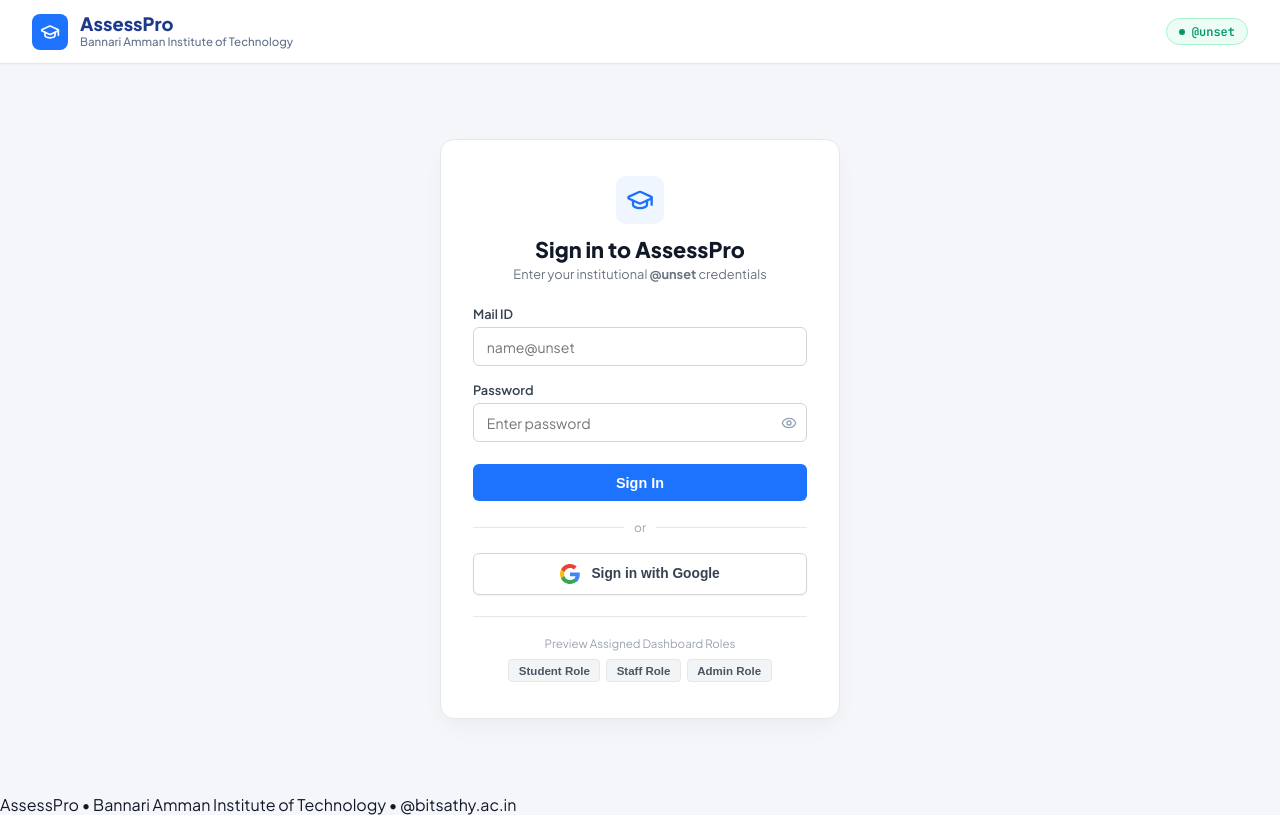
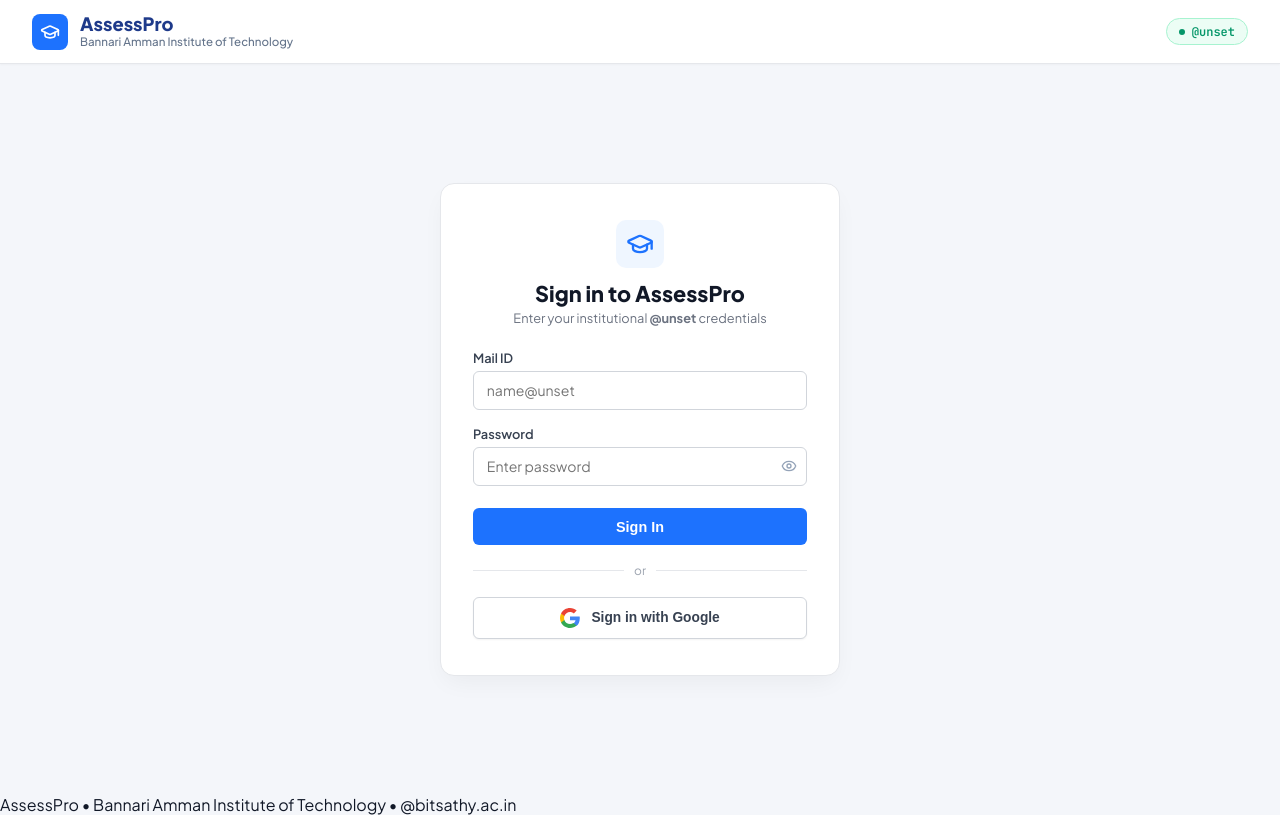
Before and after one commit to krithicks2007-beep/AssessPro, a React (Vite) app in the folder frontend/: page / in a window 1280 px wide. Built offline with nearby package versions, Linux system fonts and the light colour scheme; no server answers.

Commit message:
deleted fake users

```diff
--- a/frontend/src/components/auth/LoginPage.jsx
+++ b/frontend/src/components/auth/LoginPage.jsx
@@ -175,21 +175,6 @@ export default function LoginPage({ onLoginSuccess, onEnterDemo }) {
           <span>{googleLoading ? 'Connecting...' : 'Sign in with Google'}</span>
         </button>
 
-        {/* Quick Role Preview for testing dashboards */}
-        <div className="demo-role-box">
-          <div className="demo-role-title">Preview Assigned Dashboard Roles</div>
-          <div className="demo-buttons">
-            <button className="btn-demo-pill" onClick={() => onEnterDemo('student')}>
-              Student Role
-            </button>
-            <button className="btn-demo-pill" onClick={() => onEnterDemo('staff')}>
-              Staff Role
-            </button>
-            <button className="btn-demo-pill" onClick={() => onEnterDemo('admin')}>
-              Admin Role
-            </button>
-          </div>
-        </div>
       </div>
     </div>
   );
--- a/frontend/src/supabaseClient.js
+++ b/frontend/src/supabaseClient.js
@@ -96,11 +96,11 @@ export const signInWithEmailPassword = async (supabase, email, password) => {
  */
 export const resolveRoleFromEmail = (email = '') => {
   const cleanEmail = email.toLowerCase().trim();
-  if (cleanEmail.startsWith('admin') || cleanEmail.includes('.admin@')) {
+  if (cleanEmail === 'krithickrajs.cs25@bitsathy.ac.in') {
     return 'admin';
   }
-  // Student email pattern (e.g., krithickrajs.cs25@bitsathy.ac.in)
-  const isStudentPattern = /\.[a-z]{2,5}\d{2}@/i.test(cleanEmail);
+  // Student email pattern (contains numbers after the dot before @)
+  const isStudentPattern = /\.[a-z]*\d+[^@]*@/i.test(cleanEmail);
   if (isStudentPattern) {
     return 'student';
   }
```
